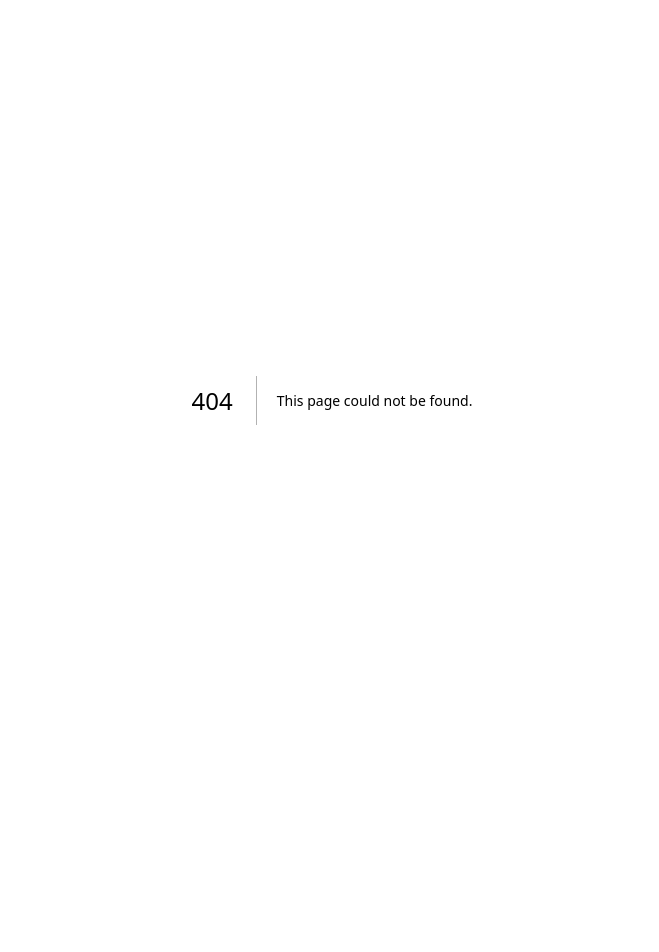
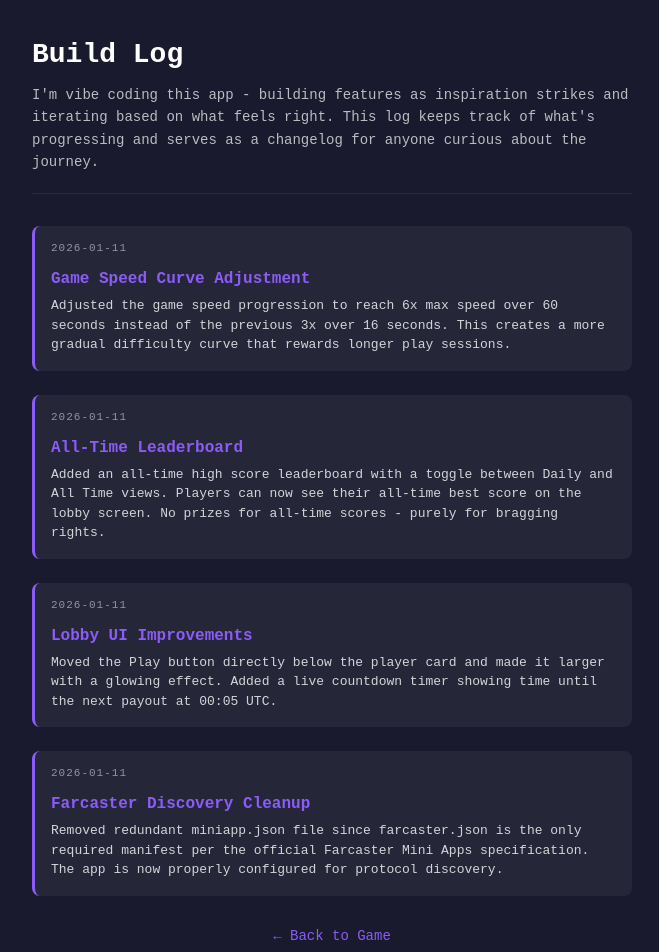
Before and after one commit to 50thycal/runrunrunner, a Next.js app: page /build-log in a window 1280 px wide. Before the commit this address had no page. Shown: the top 952 px of the page, without its empty margins (308-967 px from the left). Before the commit the page ends 800 px from the top, so only its background shows below. Built offline with nearby package versions, Linux system fonts and the light colour scheme.

Commit message:
feat: add Build Log page to track development progress

```diff
--- /dev/null
+++ b/app/build-log/page.tsx
@@ -0,0 +1,115 @@
+'use client'
+
+interface BuildEntry {
+  date: string
+  title: string
+  description: string
+}
+
+const BUILD_LOG: BuildEntry[] = [
+  {
+    date: '2026-01-11',
+    title: 'Game Speed Curve Adjustment',
+    description:
+      'Adjusted the game speed progression to reach 6x max speed over 60 seconds instead of the previous 3x over 16 seconds. This creates a more gradual difficulty curve that rewards longer play sessions.',
+  },
+  {
+    date: '2026-01-11',
+    title: 'All-Time Leaderboard',
+    description:
+      'Added an all-time high score leaderboard with a toggle between Daily and All Time views. Players can now see their all-time best score on the lobby screen. No prizes for all-time scores - purely for bragging rights.',
+  },
+  {
+    date: '2026-01-11',
+    title: 'Lobby UI Improvements',
+    description:
+      'Moved the Play button directly below the player card and made it larger with a glowing effect. Added a live countdown timer showing time until the next payout at 00:05 UTC.',
+  },
+  {
+    date: '2026-01-11',
+    title: 'Farcaster Discovery Cleanup',
+    description:
+      'Removed redundant miniapp.json file since farcaster.json is the only required manifest per the official Farcaster Mini Apps specification. The app is now properly configured for protocol discovery.',
+  },
+]
+
+export default function BuildLogPage() {
+  return (
+    <div
+      style={{
+        minHeight: '100vh',
+        backgroundColor: '#1a1a2e',
+        color: '#fff',
+        fontFamily: 'monospace',
+        padding: '20px',
+      }}
+    >
+      <div style={{ maxWidth: 600, margin: '0 auto' }}>
+        {/* Header */}
+        <h1 style={{ fontSize: 28, marginBottom: 8 }}>Build Log</h1>
+        <p
+          style={{
+            fontSize: 14,
+            opacity: 0.7,
+            lineHeight: 1.6,
+            marginBottom: 32,
+            borderBottom: '1px solid rgba(255,255,255,0.1)',
+            paddingBottom: 20,
+          }}
+        >
+          I&apos;m vibe coding this app - building features as inspiration strikes and
+          iterating based on what feels right. This log keeps track of what&apos;s
+          progressing and serves as a changelog for anyone curious about the
+          journey.
+        </p>
+
+        {/* Build entries */}
+        <div style={{ display: 'flex', flexDirection: 'column', gap: 24 }}>
+          {BUILD_LOG.map((entry, index) => (
+            <div
+              key={index}
+              style={{
+                padding: 16,
+                backgroundColor: 'rgba(255,255,255,0.05)',
+                borderRadius: 8,
+                borderLeft: '3px solid #8b5cf6',
+              }}
+            >
+              <div
+                style={{
+                  fontSize: 11,
+                  opacity: 0.5,
+                  marginBottom: 4,
+                  textTransform: 'uppercase',
+                  letterSpacing: 1,
+                }}
+              >
+                {entry.date}
+              </div>
+              <h3 style={{ fontSize: 16, marginBottom: 8, color: '#8b5cf6' }}>
+                {entry.title}
+              </h3>
+              <p style={{ fontSize: 13, opacity: 0.8, lineHeight: 1.5, margin: 0 }}>
+                {entry.description}
+              </p>
+            </div>
+          ))}
+        </div>
+
+        {/* Back link */}
+        <div style={{ marginTop: 32, textAlign: 'center' }}>
+          <a
+            href="/"
+            style={{
+              color: '#8b5cf6',
+              textDecoration: 'none',
+              fontSize: 14,
+            }}
+          >
+            &larr; Back to Game
+          </a>
+        </div>
+      </div>
+    </div>
+  )
+}
```
